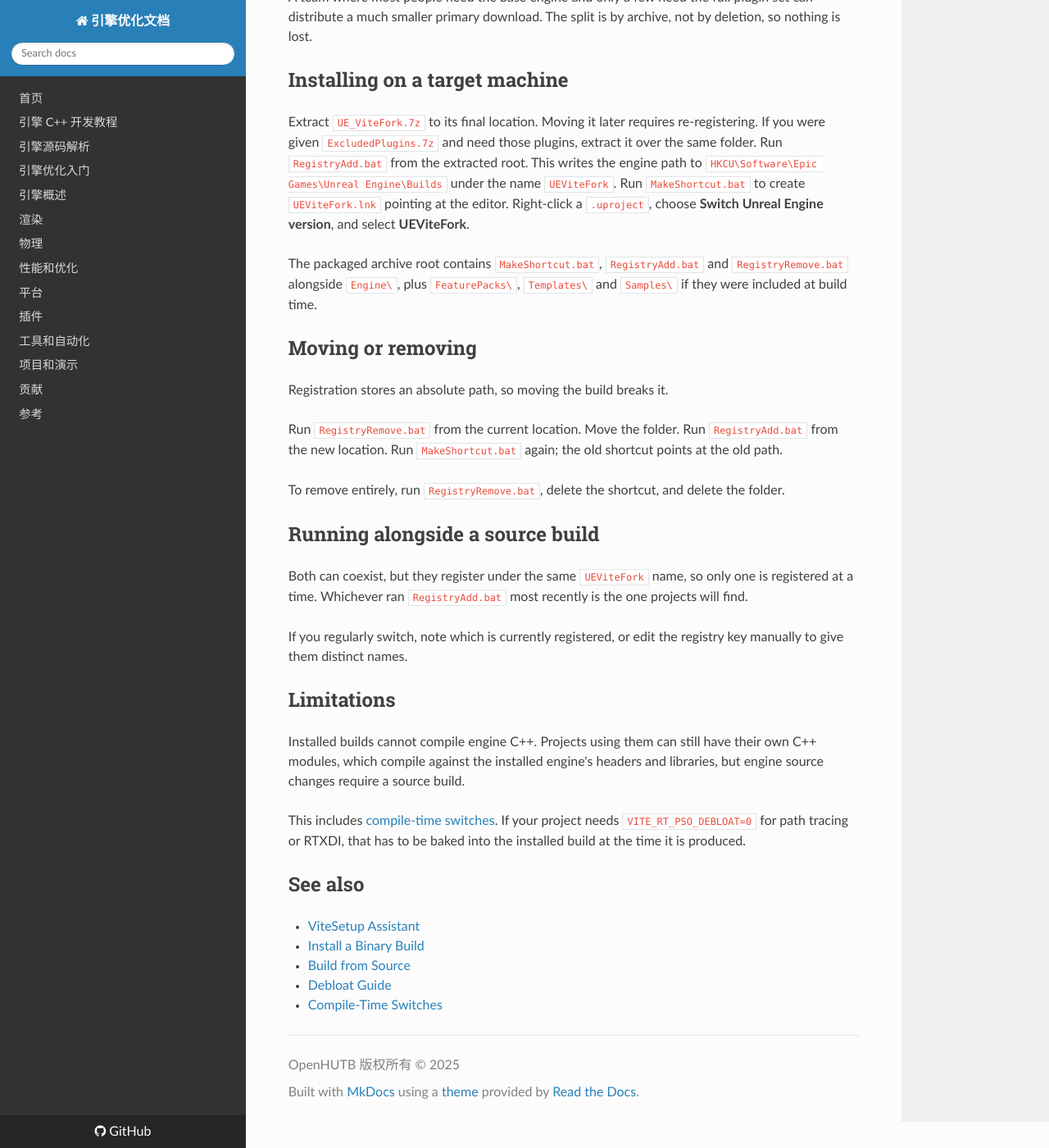
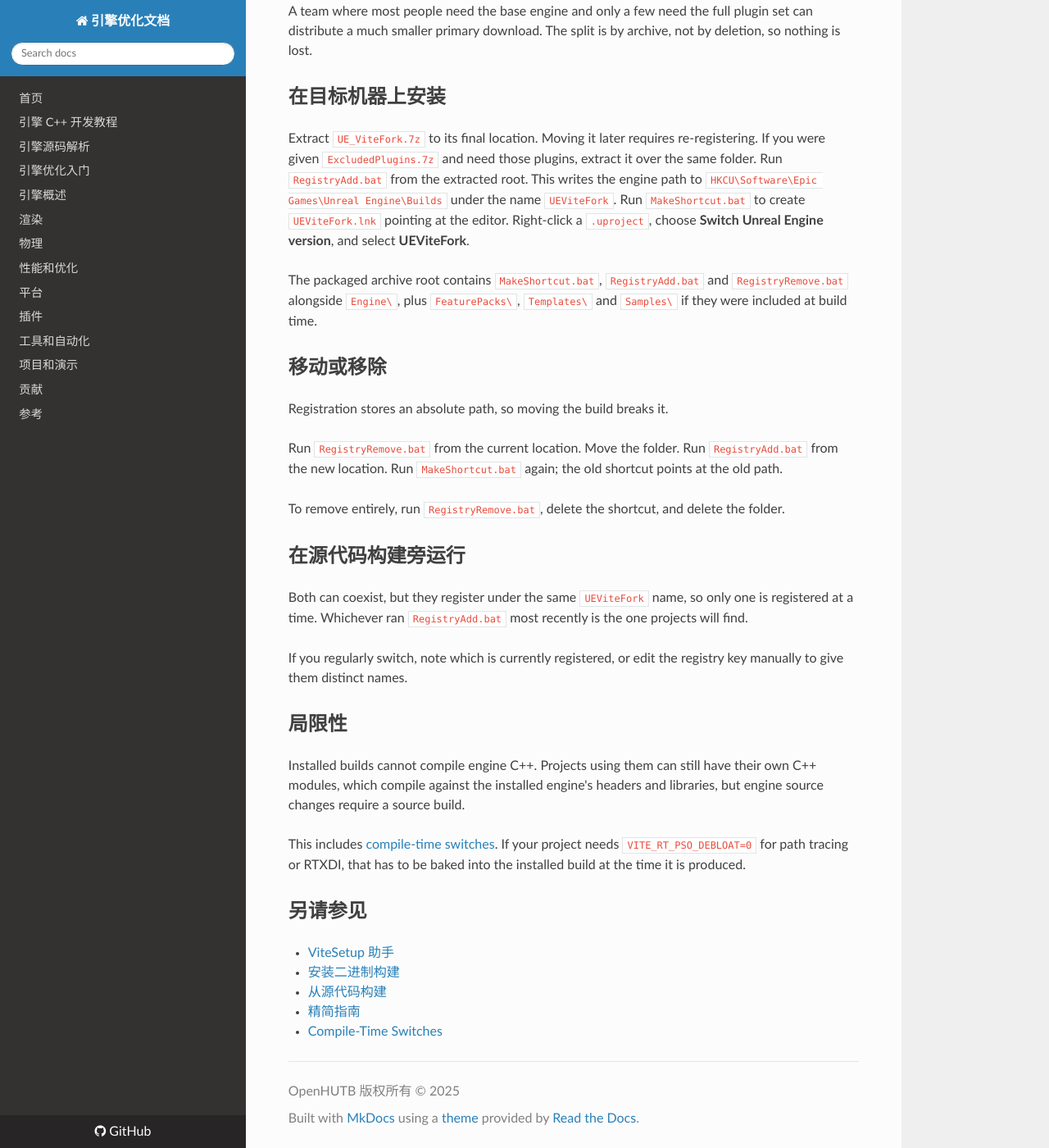
Before and after one commit to OpenHUTB/cpp, an MkDocs documentation site: the page built from docs/optimization/Tools/Installed-Builds.md, in a window 1280 px wide and 1400 px high, scrolled down 2027 px. Shown: the whole window at 82% size. Built offline with MkDocs 1.6.1, drawn with Linux system fonts in a browser that asks for light colours; nearby versions of some CDN libraries; a script that is not in the unit is left out; some of the changed text lies outside the part shown.

Commit message:
Revise Installed Builds documentation with updates
Updated the documentation for installed builds, including sections on building, packaging, installation, and limitations. Translated some headings and content to Chinese.

````diff
--- a/docs/optimization/Tools/Installed-Builds.md
+++ b/docs/optimization/Tools/Installed-Builds.md
@@ -1,16 +1,12 @@
 # 已安装的构建
 
-<tldr>
-<p>
-An installed build is a precompiled, redistributable engine that works like an Epic Games Launcher install.
-<code>RunUAT.bat</code> produces one; the <code>LocalBuilds\</code> scripts package and register it.
-</p>
-</tldr>
 
-A source build requires a full toolchain, a long compile and a lot of disk. An installed build does not:
-artists, designers and anyone who does not modify engine C++ can use one directly.
+An installed build is a precompiled, redistributable engine that works like an Epic Games Launcher install. <code>RunUAT.bat</code> produces one; the <code>LocalBuilds\</code> scripts package and register it.
 
-## Building
+
+A source build requires a full toolchain, a long compile and a lot of disk. An installed build does not: artists, designers and anyone who does not modify engine C++ can use one directly.
+
+## 构建
 
 `RunUAT.bat` at the engine root drives the BuildGraph installed-build target:
 
@@ -32,9 +28,7 @@
     -clean
 ```
 
-The configuration is Win64-only with Development and Shipping game configurations, matching Vite's
-[platform focus](../Platforms/Platforms.md). `WithDDC=false` skips derived data cache generation, which shortens the
-build considerably at the cost of first-launch shader compilation for the end user.
+The configuration is Win64-only with Development and Shipping game configurations, matching Vite's [platform focus](../Platforms/Platforms.md). `WithDDC=false` skips derived data cache generation, which shortens the build considerably at the cost of first-launch shader compilation for the end user.
 
 You can also reach this through [ViteSetup](./ViteSetup.md) &mdash; step 4, binary option, or menu option 8.
 The ViteSetup path is incremental; `RunUAT.bat` as shipped passes `-clean`.
@@ -68,14 +62,14 @@
 
 All four exclude `FeaturePacks\`, `Samples\` and `Templates\` from the main archive.
 
-Outputs:
+输出:
 
-| File | Contents |
+| 文件 | 内容 |
 |---|---|
 | `LocalBuilds\Engine\UE_ViteFork.7z` | The engine |
 | `LocalBuilds\Engine\ExcludedPlugins.7z` | Plugins, in the `Separate` variants only |
 
-### The exclusion lists
+### 排除列表
 
 `ExcludedPdbs.txt` lists roughly 1,100 PDB paths covering the engine modules and plugins. Debug symbols are
 a very large fraction of a source build's size, so excluding them is the single biggest packaging saving.
@@ -89,7 +83,7 @@
 A team where most people need the base engine and only a few need the full plugin set can distribute a much
 smaller primary download. The split is by archive, not by deletion, so nothing is lost.
 
-## Installing on a target machine
+## 在目标机器上安装
 
 <procedure title="Install a packaged Vite build" id="install-binary">
     <step>Extract <code>UE_ViteFork.7z</code> to its final location. Moving it later requires re-registering.</step>
@@ -108,7 +102,7 @@
 The packaged archive root contains `MakeShortcut.bat`, `RegistryAdd.bat` and `RegistryRemove.bat` alongside
 `Engine\`, plus `FeaturePacks\`, `Templates\` and `Samples\` if they were included at build time.
 
-## Moving or removing
+## 移动或移除
 
 Registration stores an absolute path, so moving the build breaks it.
 
@@ -121,7 +115,7 @@
 
 To remove entirely, run `RegistryRemove.bat`, delete the shortcut, and delete the folder.
 
-## Running alongside a source build
+## 在源代码构建旁运行
 
 Both can coexist, but they register under the same `UEViteFork` name, so only one is registered at a time.
 Whichever ran `RegistryAdd.bat` most recently is the one projects will find.
@@ -129,7 +123,7 @@
 If you regularly switch, note which is currently registered, or edit the registry key manually to give them
 distinct names.
 
-## Limitations
+## 局限性
 
 Installed builds cannot compile engine C++. Projects using them can still have their own C++ modules, which
 compile against the installed engine's headers and libraries, but engine source changes require a source
@@ -139,10 +133,10 @@
 `VITE_RT_PSO_DEBLOAT=0` for path tracing or RTXDI, that has to be baked into the installed build at the
 time it is produced.
 
-## See also
+## 另请参见
 
-- [ViteSetup Assistant](./ViteSetup.md)
-- [Install a Binary Build](../GettingStarted/Install-Binary-Build.md)
-- [Build from Source](../GettingStarted/Build-From-Source.md)
-- [Debloat Guide](../Performance/Debloat-Guide.md)
+- [ViteSetup 助手](./ViteSetup.md)
+- [安装二进制构建](../GettingStarted/Install-Binary-Build.md)
+- [从源代码构建](../GettingStarted/Build-From-Source.md)
+- [精简指南](../Performance/Debloat-Guide.md)
 - [Compile-Time Switches](../Performance/Compile-Time-Switches.md)
````
Also changed, not shown: other parts of docs/optimization/Tools/Installed-Builds.md (+2 -2 lines).
